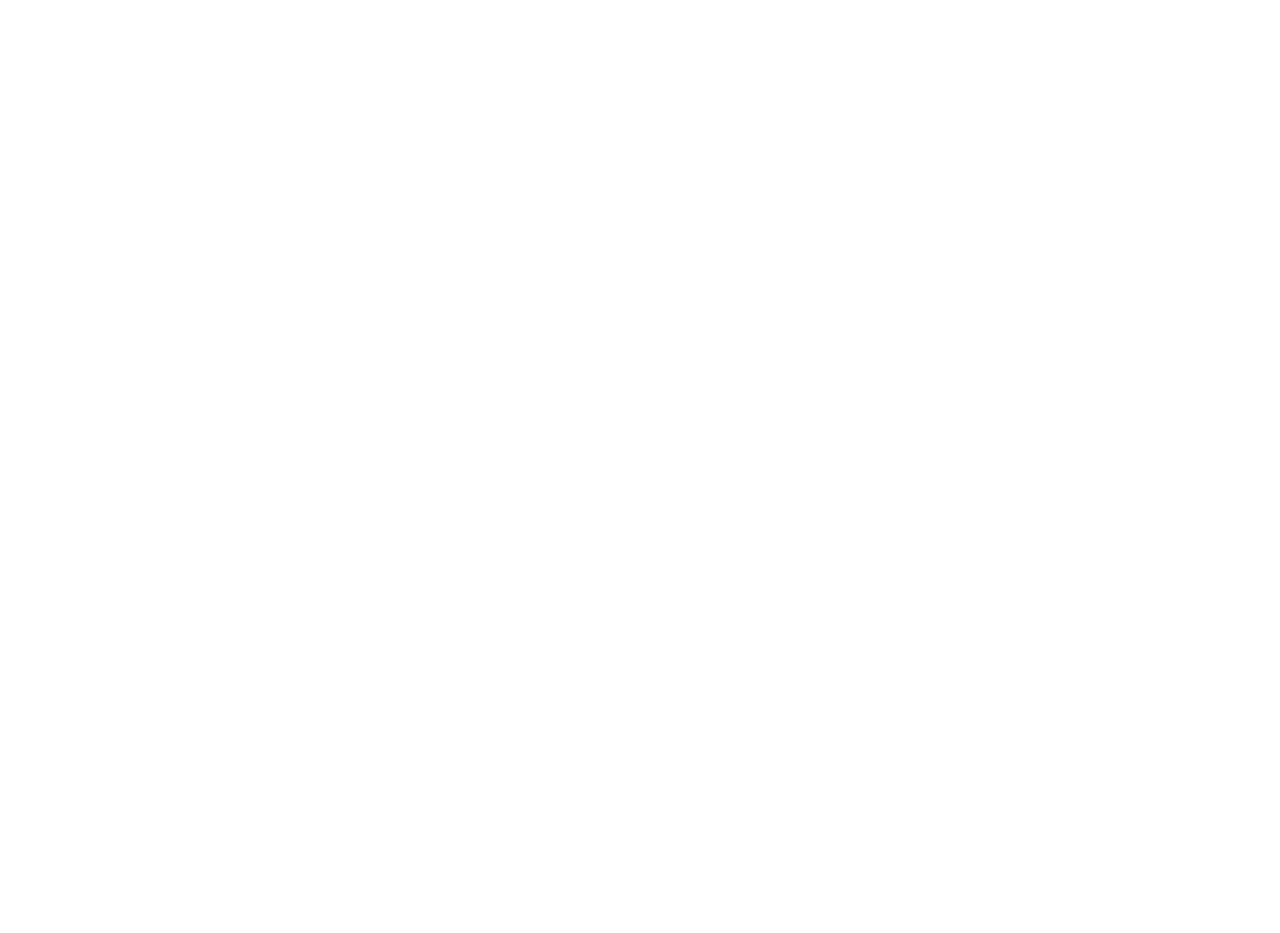
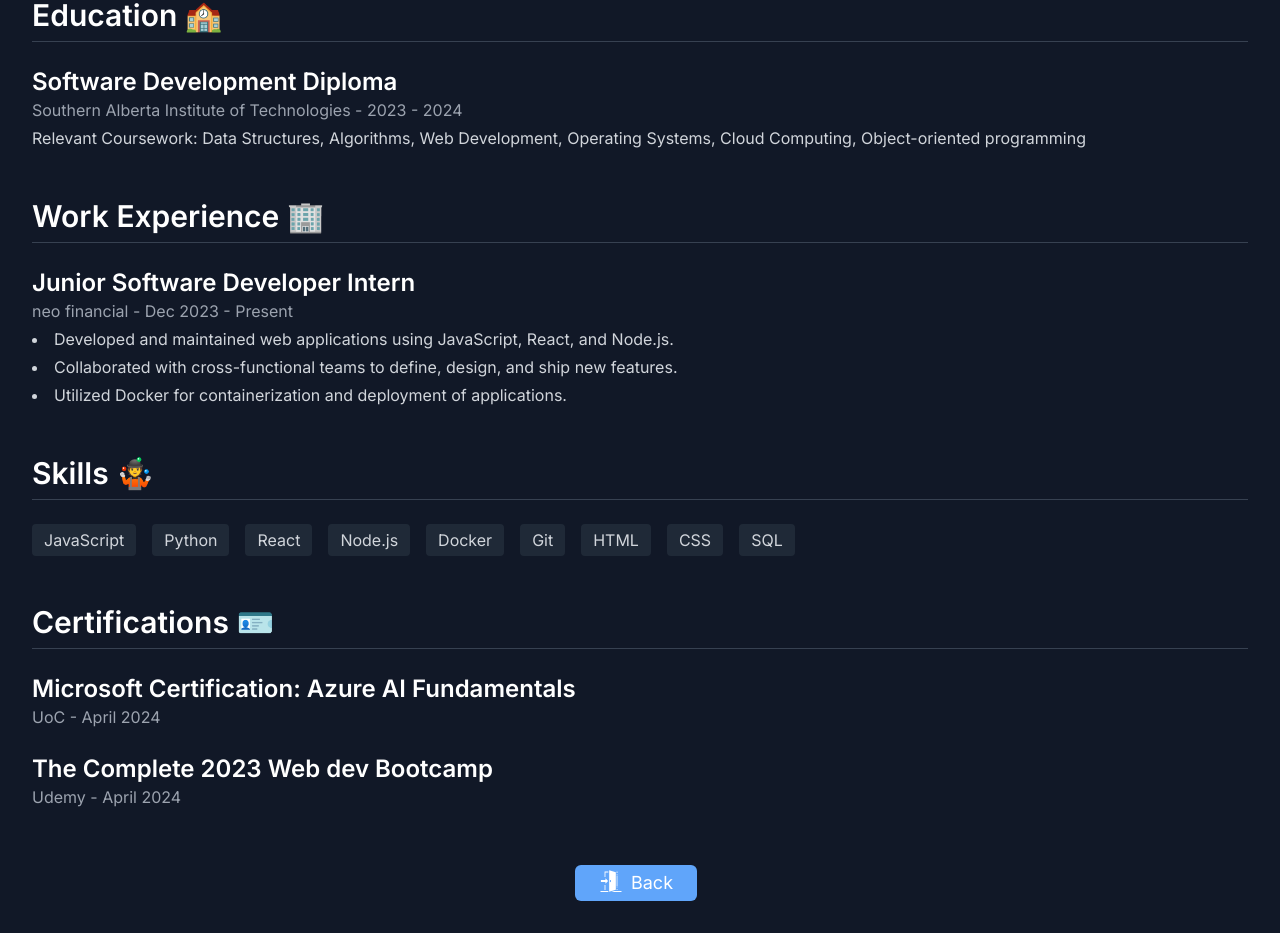
Before and after one commit to Abdelmouzahir/resume-azure-assignement, a Next.js app: page /Resume in a window 1280 px wide. Shown: the part 215-1148 px from the top of the page. Before the commit the page ends 800 px from the top, so only its background shows below. Built offline with nearby package versions, Linux system fonts and the light colour scheme.

Commit message:
Resume done

```diff
--- a/app/Resume/page.js
+++ b/app/Resume/page.js
@@ -1,11 +1,83 @@
+"use client";
 import React from "react";
+import { useRouter } from "next/navigation";
+import { GiExitDoor } from "react-icons/gi";
 
 export default function Resume() {
+    const router = useRouter();
 
+    function handleHome() {
+        router.push("/");
+      }
 
-    return (
-      <div>
-        <button >Go to Home</button>
-      </div>
-    );
-  }
+  return (
+    <div className="min-h-screen bg-gray-900 text-white p-8">
+      <header className="text-center my-12">
+        <h1 className="text-5xl font-extrabold">Abdel Mouzahir</h1>
+        <p className="text-xl text-gray-400 mt-2">Junior Software Developer</p>
+      </header>
+
+      <section className="mb-12">
+        <h2 className="text-3xl font-semibold mb-6 border-b border-gray-700 pb-2">Education 🏫</h2>
+        <div className="space-y-6">
+          <div>
+            <h3 className="text-2xl font-semibold">Software Development Diploma</h3>
+            <p className="text-gray-400">Southern Alberta Institute of Technologies - 2023 - 2024</p>
+            <p className="text-gray-300 mt-1">Relevant Coursework: Data Structures, Algorithms, Web Development, Operating Systems, Cloud Computing, Object-oriented programming</p>
+          </div>
+
+        </div>
+      </section>
+
+      <section className="mb-12">
+        <h2 className="text-3xl font-semibold mb-6 border-b border-gray-700 pb-2">Work Experience 🏢</h2>
+        <div className="space-y-6">
+          <div>
+            <h3 className="text-2xl font-semibold">Junior Software Developer Intern</h3>
+            <p className="text-gray-400">neo financial - Dec 2023 - Present</p>
+            <ul className="list-disc list-inside text-gray-300 mt-1 space-y-1">
+              <li>Developed and maintained web applications using JavaScript, React, and Node.js.</li>
+              <li>Collaborated with cross-functional teams to define, design, and ship new features.</li>
+              <li>Utilized Docker for containerization and deployment of applications.</li>
+            </ul>
+          </div>
+        </div>
+      </section>
+
+      <section className="mb-12">
+        <h2 className="text-3xl font-semibold mb-6 border-b border-gray-700 pb-2">Skills 🤹</h2>
+        <div className="flex flex-wrap gap-4 text-gray-300">
+          <span className="bg-gray-800 rounded px-3 py-1">JavaScript</span>
+          <span className="bg-gray-800 rounded px-3 py-1">Python</span>
+          <span className="bg-gray-800 rounded px-3 py-1">React</span>
+          <span className="bg-gray-800 rounded px-3 py-1">Node.js</span>
+          <span className="bg-gray-800 rounded px-3 py-1">Docker</span>
+          <span className="bg-gray-800 rounded px-3 py-1">Git</span>
+          <span className="bg-gray-800 rounded px-3 py-1">HTML</span>
+          <span className="bg-gray-800 rounded px-3 py-1">CSS</span>
+          <span className="bg-gray-800 rounded px-3 py-1">SQL</span>
+
+        </div>
+      </section>
+
+      <section className="mb-12">
+        <h2 className="text-3xl font-semibold mb-6 border-b border-gray-700 pb-2">Certifications 🪪</h2>
+        <div className="space-y-6">
+          <div>
+            <h3 className="text-2xl font-semibold">Microsoft Certification: Azure AI Fundamentals</h3>
+            <p className="text-gray-400">UoC - April 2024</p>
+          </div>
+          <div>
+            <h3 className="text-2xl font-semibold">The Complete 2023 Web dev Bootcamp</h3>
+            <p className="text-gray-400">Udemy - April 2024</p>
+          </div>
+        </div>
+      </section>
+      <div className=" justify-center flex">
+           <button onClick={handleHome} className="  bg-blue-400 flex  text-white text-lg px-6 py-1 rounded-md hover:bg-blue-700 mt-2 mr-2">
+            <GiExitDoor className="h-6 w-6 mr-2" />
+           Back</button>
+       </div>
+    </div>
+  );
+}
```
